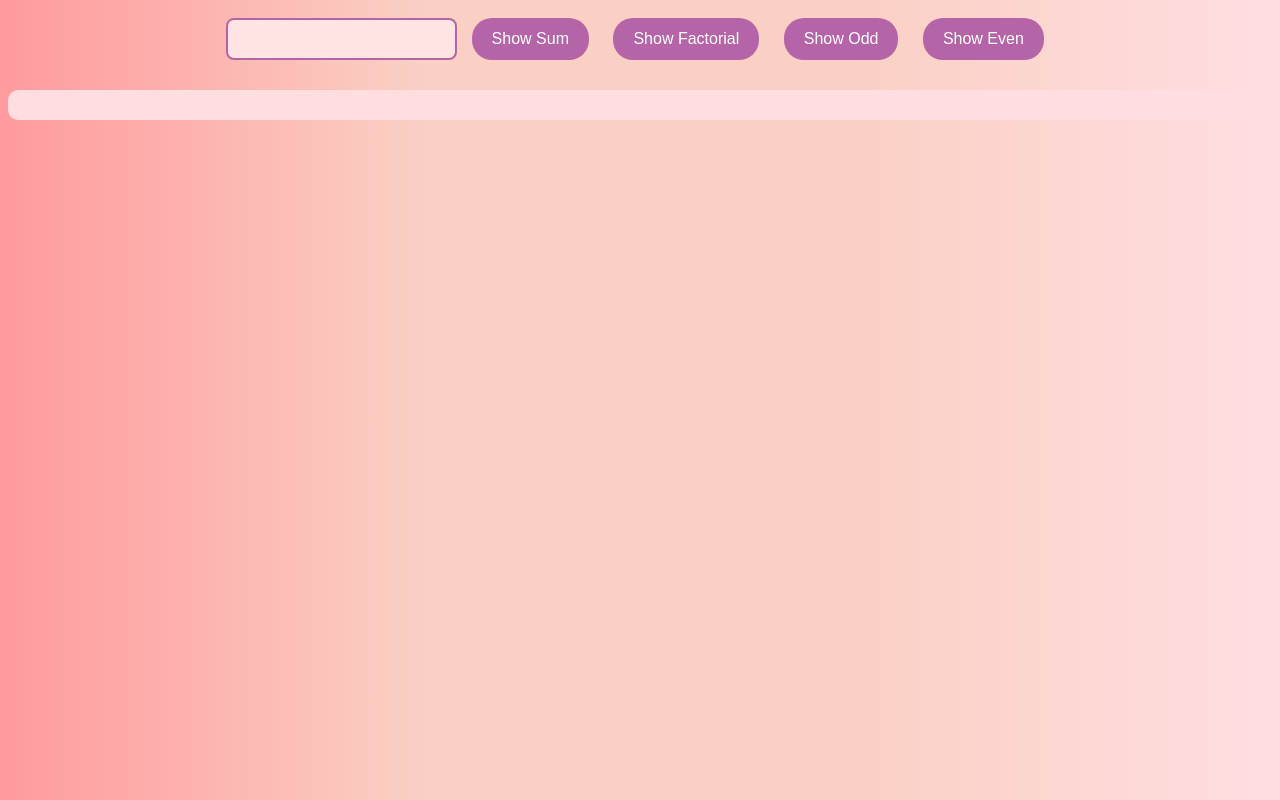
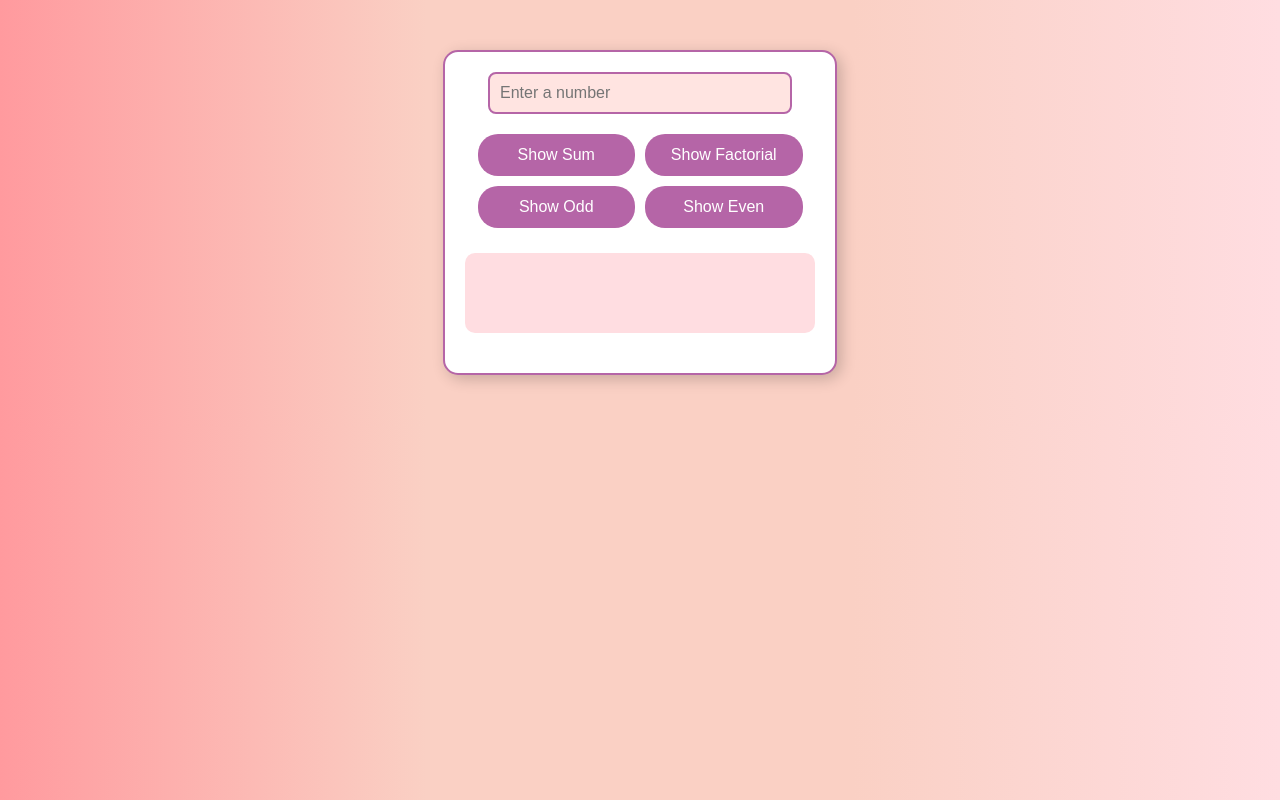
Before and after one commit to Cathrinaaa/web-dev-activities, a plain HTML site: page loop/index.html in a window 1280 px wide. Drawn offline with Linux system fonts and the light colour scheme.

Commit message:
loop.css

```diff
--- a/loop/css/loop.css
+++ b/loop/css/loop.css
@@ -4,7 +4,36 @@ body {
     text-align: center;
     color: #6a0572;
 }
-
+.container {
+    width: 350px;
+    margin: 50px auto;
+    padding: 20px;
+    border: 2px solid #b565a7;
+    border-radius: 15px;
+    text-align: center;
+    background-color: #fff;
+    box-shadow: 4px 4px 15px rgba(0, 0, 0, 0.2);
+}
+.button-group {
+    display: flex;
+    flex-wrap: wrap;
+    justify-content: center;
+}
+.button-group button {
+    width: 45%;
+    margin: 5px;
+    padding: 12px;
+    font-size: 16px;
+    background-color: #b565a7;
+    color: white;
+    border: none;
+    border-radius: 20px;
+    cursor: pointer;
+    transition: all 0.3s ease;
+}
+.button-group button:hover {
+    background-color: #d291bc;
+}
 input {
     padding: 10px;
     border: 2px solid #b565a7;
@@ -13,24 +42,9 @@ input {
     background-color: #ffe4e1;
     color: #6a0572;
     font-size: 16px;
+    width: 80%;
+    margin-bottom: 15px;
 }
-
-button {
-    background-color: #b565a7;
-    color: white;
-    border: none;
-    padding: 12px 20px;
-    margin: 10px;
-    border-radius: 20px;
-    font-size: 16px;
-    cursor: pointer;
-    transition: all 0.3s ease;
-}
-
-button:hover {
-    background-color: #d291bc;
-}
-
 p#display {
     font-size: 20px;
     font-weight: bold;
@@ -39,4 +53,7 @@ p#display {
     background: #ffdde1;
     border-radius: 10px;
     display: flex;
+    justify-content: center;
+    align-items: center;
+    min-height: 50px;
 }
--- a/loop/index.html
+++ b/loop/index.html
@@ -10,15 +10,21 @@
         //const num=document.getElementById('number').value;
         //document.getElementById('display').innerHTML = "12345"
     </script>
+    <style>
+
+    </style>
 </head>
 <body>
-    <input type="text" id="number">
-    <button type="button" onclick="sum()">Show Sum</button>
-    <button type="button" onclick="factorial()">Show Factorial</button>
-    <button type="button" onclick="odd()">Show Odd</button>
-    <button type="button" onclick="even()">Show Even</button>
-
-    <p id="display"></p>
-
+    <div class="container">
+        <input type="text" id="number" placeholder="Enter a number">
+        <br>
+        <div class="button-group">
+            <button type="button" onclick="sum()">Show Sum</button>
+            <button type="button" onclick="factorial()">Show Factorial</button>
+            <button type="button" onclick="odd()">Show Odd</button>
+            <button type="button" onclick="even()">Show Even</button>
+        </div>
+        <p id="display"></p>
+    </div>
 </body>
 </html>
```
